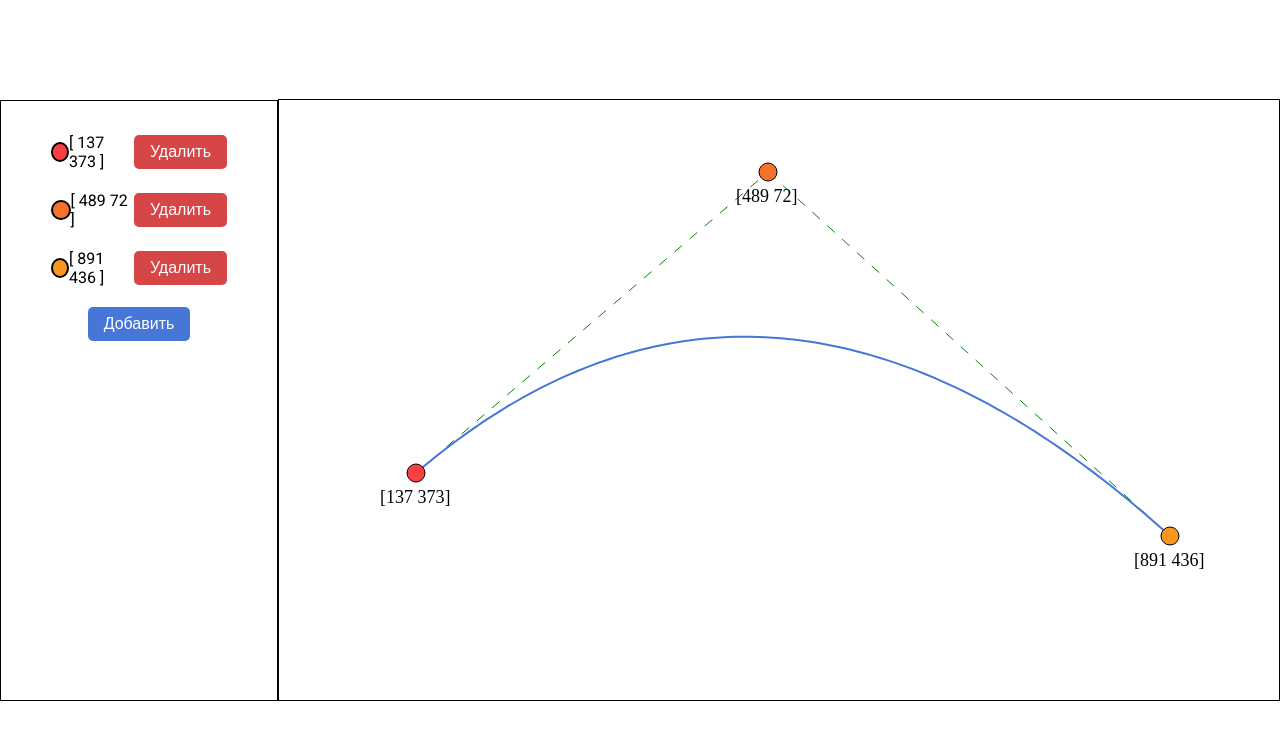
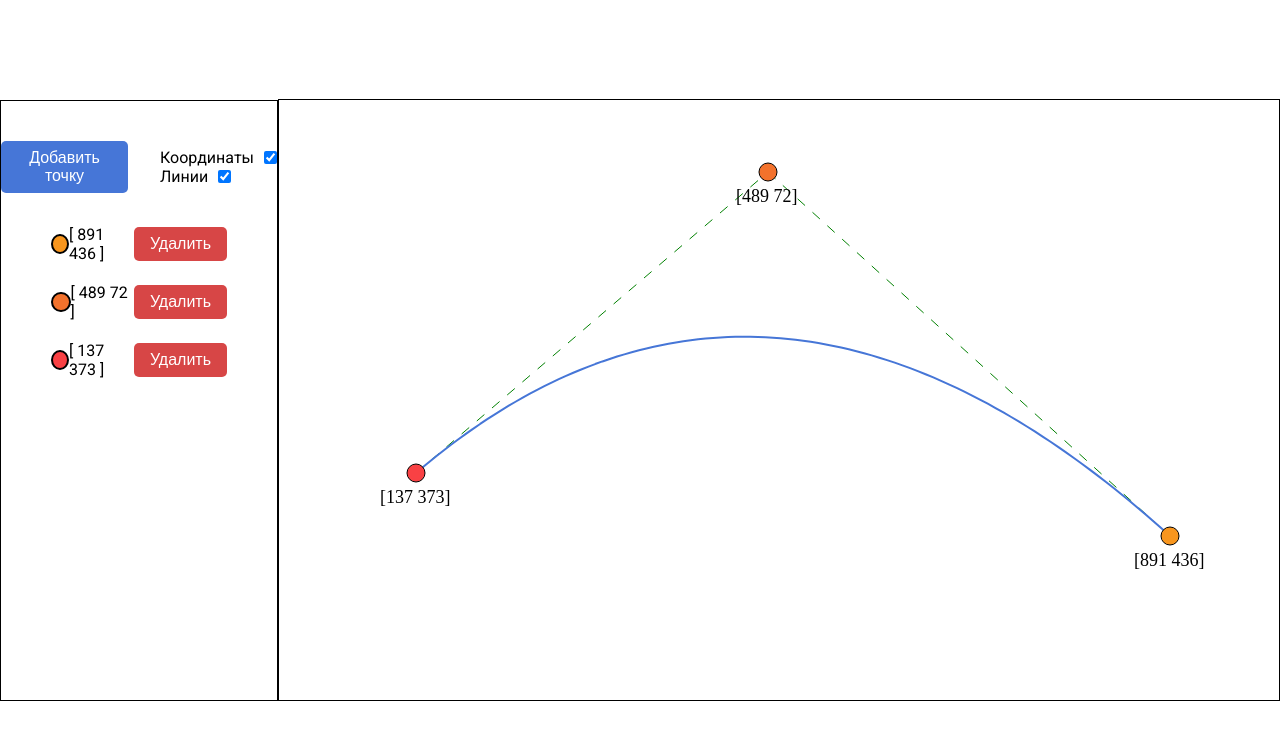
Before and after one commit to kkapi/bezier-curve, a plain HTML site: page index.html in a window 1280 px wide. Drawn offline with Linux system fonts and the light colour scheme.

Commit message:
check boxes

```diff
--- a/index.html
+++ b/index.html
@@ -2,16 +2,35 @@
 <html lang="en">
 	<head>
 		<meta charset="UTF-8" />
-		<title>computer-graphics</title>
+		<title>bezier-curve</title>
 		<link rel="stylesheet" href="./styles.css" />
-		<link rel="icon" href="./cube.png" />
+		<link rel="icon" href="./curve-light.png" />
 	</head>
 	<body>
 		<div class="info">
+			<div class="controls">
+				<button id="add">Добавить точку</button>
+				<div>
+					<div class="check">
+						<label for="cords_check">Координаты</label>
+						<input
+							type="checkbox"
+							id="cords_check"
+							checked="true"
+						/>
+					</div>
+					<div class="check">
+						<label for="lines_check">Линии</label>
+						<input
+							type="checkbox"
+							id="lines_check"
+							checked="true"
+						/>
+					</div>
+				</div>
+			</div>
 			<div id="points"></div>
-			<button id="add">Добавить</button>
 		</div>
-
 		<canvas height="600" width="1000" id="canvas">Обновите браузер</canvas>
 		<script src="./points.js"></script>
 	</body>
--- a/points.js
+++ b/points.js
@@ -19,7 +19,15 @@ const colors = [
 	'#4d908e',
 	'#577590',
 	'#277da1',
-]
+	'#f94144',
+	'#f3722c',
+	'#f8961e',
+	'#f9844a',
+	'#f9c74f',
+	'#90be6d',
+	'#4d908e',
+	'#577590',
+];
 
 const points = [
 	{
@@ -48,6 +56,18 @@ const points = [
 	},
 ];
 
+const lines_check = document.querySelector('#lines_check');
+const cords_check = document.querySelector('#cords_check');
+
+lines_check.addEventListener('change', () => drawImage());
+cords_check.addEventListener('change', () => drawImage());
+
+function drawText(x, y, text, font, style) {
+	ctx.font = font;
+	ctx.fillStyle = style;
+	ctx.fillText(text, Math.round(x - (text.length * 18) / 4.5), y + 30);
+}
+
 function drawPoint(x, y, radius, borderWidth, borderColor, fillColor) {
 	ctx.fillStyle = fillColor;
 	ctx.strokeStyle = borderColor;
@@ -58,11 +78,11 @@ function drawPoint(x, y, radius, borderWidth, borderColor, fillColor) {
 	ctx.fill();
 	ctx.stroke();
 
-	const text = `[${x} ${y}]`;
+	if (cords_check.checked) {
+		const text = `[${x} ${y}]`;
 
-	ctx.font = '18px serif';
-	ctx.fillStyle = 'black';
-	ctx.fillText(text, Math.round(x - (text.length * 18) / 4.5), y + 30);
+		drawText(x, y, text, '18px serif', 'black');
+	}
 }
 
 function drawPoints(points) {
@@ -87,14 +107,13 @@ function mouseDown(event) {
 	startY = event.pageY - event.target.offsetTop;
 
 	currentPointIndex = null;
-	let index = 0;
-	for (let point of points) {
-		if (mouseInPoint(startX, startY, point)) {
-			currentPointIndex = index;
+
+	for (let i = points.length - 1; i > -1; i--) {
+		if (mouseInPoint(startX, startY, points[i])) {
+			currentPointIndex = i;
 			isDragging = true;
 			return;
 		}
-		index++;
 	}
 }
 
@@ -218,7 +237,9 @@ function displayCoordinates() {
 function drawImage() {
 	ctx.clearRect(0, 0, CANVAS_WIDTH, CANVAS_HEIGHT);
 	const flow = getBezierCurve(points, 0.01);
-	drawLines();
+	if (lines_check.checked) {
+		drawLines();
+	}
 	drawBezierCurve(flow);
 	drawPoints(points);
 }
@@ -247,7 +268,7 @@ function createDivCoordinates() {
 	div.classList.add('cords');
 	divPoints.appendChild(div);
 
-	for (let i = 0; i < points.length; i++) {
+	for (let i = points.length - 1; i > -1; i--) {
 		const pointColor = points[i].fillColor;
 
 		const divCoordinates = document.createElement('div');
@@ -292,13 +313,13 @@ createDivCoordinates();
 const addBtn = document.querySelector('#add');
 
 addBtn.addEventListener('click', () => {
-	if (points.length > 8) {
+	if (points.length > 19) {
 		return;
 	}
 
 	deleteDivCoordinates();
 
-	const color = colors.pop()
+	const color = colors.pop();
 
 	points.push({
 		x: Math.round(CANVAS_WIDTH / 2),
@@ -309,7 +330,7 @@ addBtn.addEventListener('click', () => {
 		fillColor: color,
 	});
 
-	if (points.length > 8) {
+	if (points.length > 19) {
 		addBtn.disabled = true;
 	}
 
--- a/styles.css
+++ b/styles.css
@@ -31,10 +31,27 @@ button {
 	display: flex;
 	flex-direction: column;
 	align-items: center;
+    overflow: auto;
 }
 
 #points {
     width: 100%;
+}
+
+.controls {
+    margin-top: 40px;
+    display: flex;
+    justify-content: center;
+    column-gap: 32px;
+    align-items: center;
+    width: 100%;
+    font-size: 16px;
+}
+
+.check {
+    display: flex;
+    align-items: center;
+    column-gap: 10px;
 }
 
 #add {
@@ -88,3 +105,7 @@ button {
     border: 2px solid black;
     border-radius: 50%;
 }
+
+#lines_check, #cords_check {
+    cursor: pointer;
+}
```
Also changed, not shown: curve-light.png (added).
